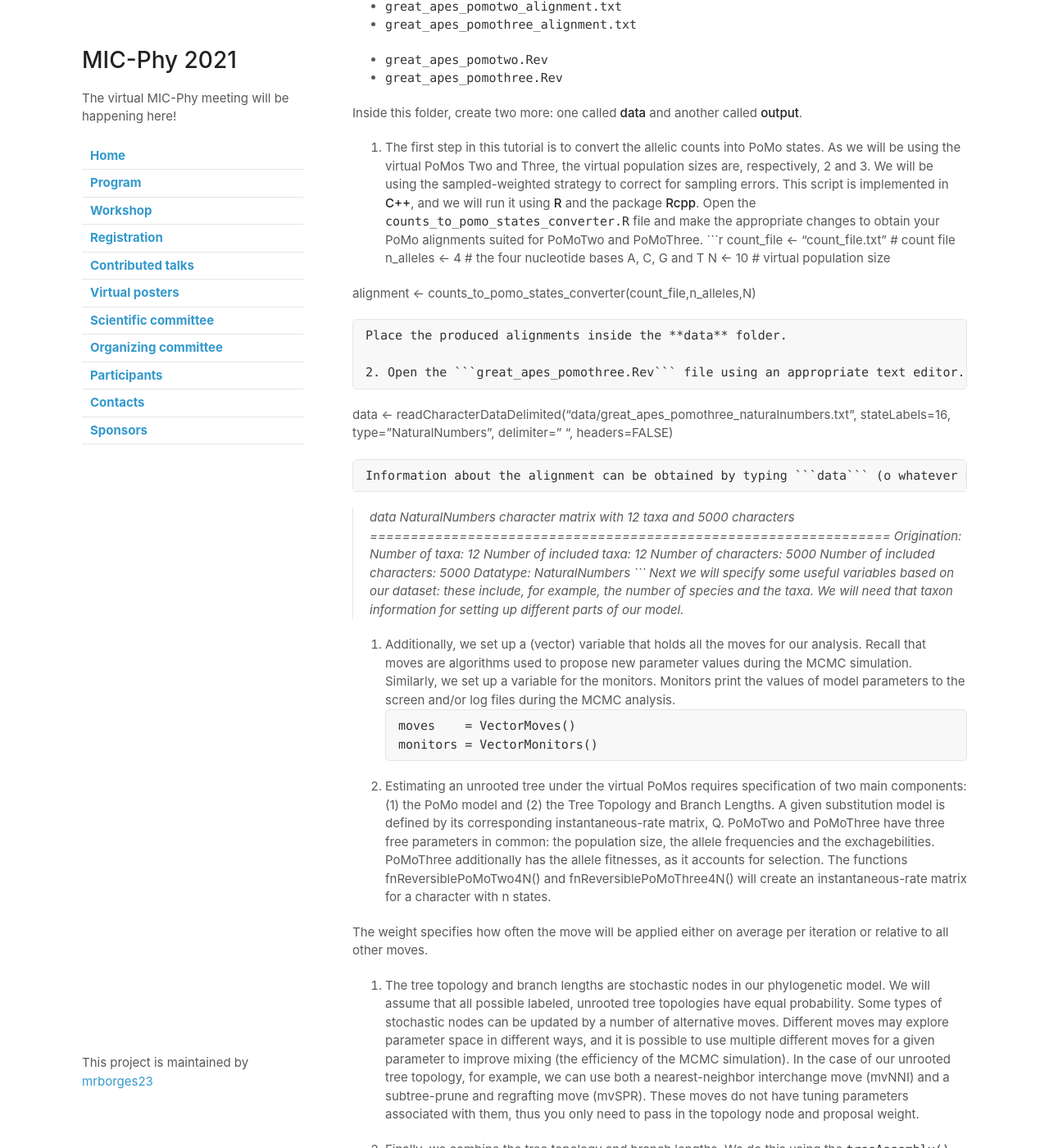
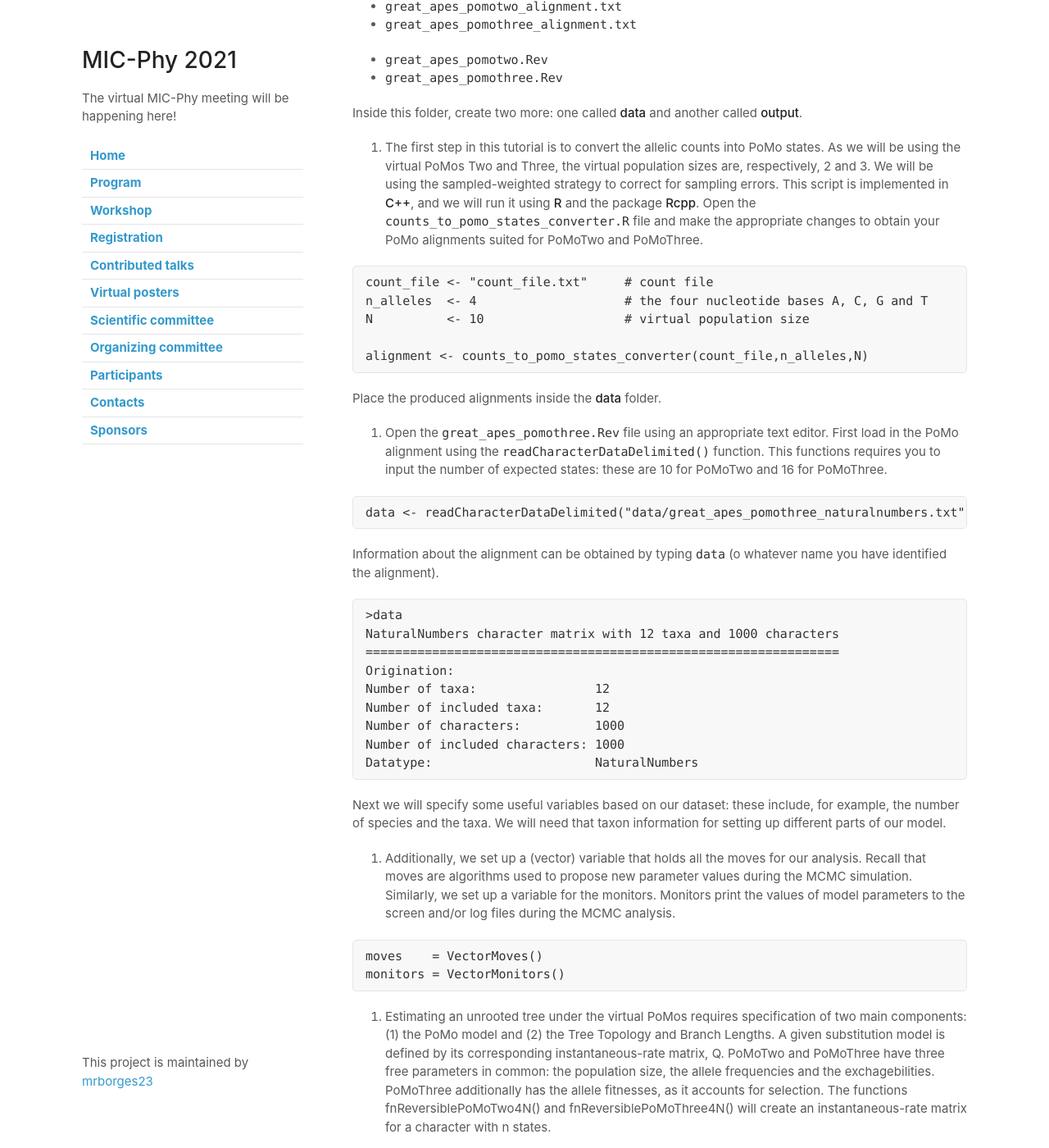
Before and after one commit to mrborges23/micphy2021, a Jekyll site: the page built from session3.md, in a window 1280 px wide and 1400 px high, scrolled down 431 px. Shown: the whole window at 82% size. Built offline with Jekyll 4.4.1, drawn with Linux system fonts in a browser that asks for light colours; our own code applies the rules of GitHub Pages for plain Markdown files.

Commit message:
updating session 3

````diff
--- a/session3.md
+++ b/session3.md
@@ -21,6 +21,7 @@ First of all, create a folder called "Session_3" and download the following file
 Inside this folder, create two more: one called **data** and another called **output**.
 
 1. The first step in this tutorial is to convert the allelic counts into PoMo states. As we will be using the virtual PoMos Two and Three, the virtual population sizes are, respectively, 2 and 3. We will be using the sampled-weighted strategy to correct for sampling errors. This script is implemented in **C++**, and we will run it using **R** and the package **Rcpp**.  Open the ```counts_to_pomo_states_converter.R``` file and make the appropriate changes to obtain your PoMo alignments suited for PoMoTwo and PoMoThree.
+
 ```r
 count_file <- "count_file.txt"     # count file
 n_alleles  <- 4                    # the four nucleotide bases A, C, G and T
@@ -28,27 +29,33 @@ N          <- 10                   # virtual population size
 
 alignment <- counts_to_pomo_states_converter(count_file,n_alleles,N)
 ```
+
 Place the produced alignments inside the **data** folder.
 
 2. Open the ```great_apes_pomothree.Rev``` file using an appropriate text editor. First load in the PoMo alignment using the ```readCharacterDataDelimited()``` function. This functions requires you to input the number of expected states: these are 10 for PoMoTwo and 16 for PoMoThree.
+
 ```
 data <- readCharacterDataDelimited("data/great_apes_pomothree_naturalnumbers.txt", stateLabels=16, type="NaturalNumbers", delimiter=" ", headers=FALSE)
 ```
+
 Information about the alignment can be obtained by typing ```data``` (o whatever name you have identified the alignment).
+
 ```
 >data
-NaturalNumbers character matrix with 12 taxa and 5000 characters
+NaturalNumbers character matrix with 12 taxa and 1000 characters
 ================================================================
 Origination:
 Number of taxa:                12
 Number of included taxa:       12
-Number of characters:          5000
-Number of included characters: 5000
+Number of characters:          1000
+Number of included characters: 1000
 Datatype:                      NaturalNumbers
 ```
+
 Next we will specify some useful variables based on our dataset: these include, for example, the number of species and the taxa. We will need that taxon information for setting up different parts of our model.
 
 4. Additionally, we set up a (vector) variable that holds all the moves for our analysis. Recall that moves are algorithms used to propose new parameter values during the MCMC simulation. Similarly, we set up a variable for the monitors. Monitors print the values of model parameters to the screen and/or log files during the MCMC analysis.
+
 ```
 moves    = VectorMoves()
 monitors = VectorMonitors()
````
